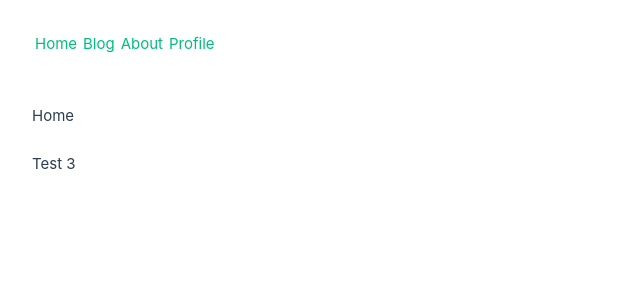
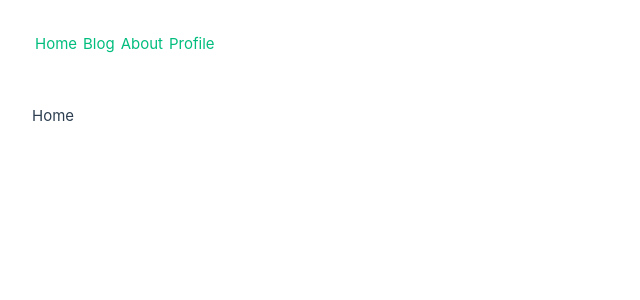
Before and after one commit to csperando/blog-vue, a Vue app: page / in a window 1280 px wide. Shown: the top 300 px of the page, without its empty margins (0-640 px from the left). Built offline with nearby package versions, Linux system fonts and the light colour scheme.

Commit message:
thank you note

```diff
--- a/src/views/home.vue
+++ b/src/views/home.vue
@@ -1,9 +1,5 @@
 <template>
     <div>
         <p>Home</p>
-
-        <br/>
-
-        <p>Test 3</p>
     </div>
 </template>
```
